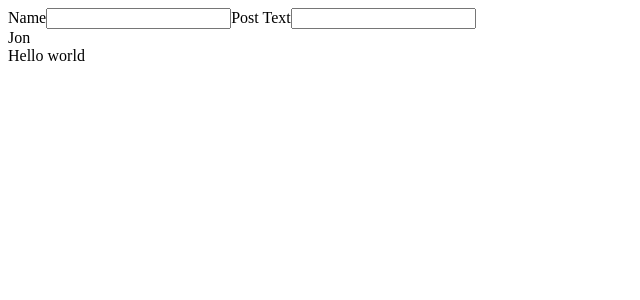
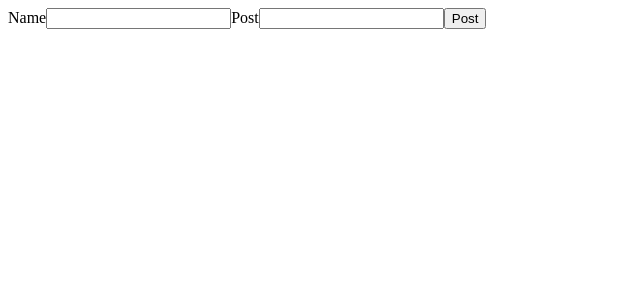
Before and after one commit to jleviharris/devCodeCampSocialFeed, a React (Create React App) app: page / in a window 1280 px wide. Shown: the top 300 px of the page, without its empty margins (0-640 px from the left). Built offline with nearby package versions, Linux system fonts and the light colour scheme.

Commit message:
CreatePost and DisplayPost working

```diff
--- a/src/App.js
+++ b/src/App.js
@@ -4,11 +4,17 @@ import CreatePost from './Components/CreatePost/CreatePost';
 
 function App() {
 
-  const[Posts, setPosts] = useState([{name: 'Jon', postText: 'Hello world', like: null, dislike:null}])
+  const[Posts, setPosts] = useState([{name: null, postText: null, like: null, dislike:null}])
+
+  function addNewPost(post){
+    let tempPost = [post, ...Posts];
+
+    setPosts(tempPost);
+  }
 
   return (
     <div>
-      <CreatePost />
+      <CreatePost  createNewPost={addNewPost}/>
       <DisplayPosts parentPosts={Posts}/>
     </div>
   );
--- a/src/Components/CreatePost/CreatePost.jsx
+++ b/src/Components/CreatePost/CreatePost.jsx
@@ -1,11 +1,26 @@
+import React, {useState} from 'react';
+
 const CreatePost = (props) => {
+
+    const [name, setName] = useState('');
+    const [post, setPost] = useState('');
+
+    function handlePost(event) {
+        event.preventDefault();
+        let newPost = {
+            name: name,
+            postText: post
+        };
+        props.createNewPost(newPost);
+    }
+
     return (
-        <form>
+        <form onSubmit={handlePost}>
             <label>Name</label>
-            <input type="text" />
-            <label>Post Text</label>
-            <input type="text" />
-
+            <input type="text" value={name} onChange={(event) => setName(event.target.value)}/>
+            <label>Post</label>
+            <input type="text" value={post} onChange={(event) => setPost(event.target.value)} />
+            <button type='submit'>Post</button>
         </form>
      );
 }
--- a/src/Components/DisplayPosts/DisplayPosts.jsx
+++ b/src/Components/DisplayPosts/DisplayPosts.jsx
@@ -8,6 +8,8 @@ const DisplayPosts = (props) => {
                     <div>{post.postText}</div>
                     <div>{post.like}</div>
                     <div>{post.dislike}</div>
+                               {/* <FontAwesomeIcon icon="fa-solid fa-thumbs-up" /> */}
+            {/* <i class="fa-solid fa-thumbs-up"></i> */}
                 </div>
                 )
             })}
```
